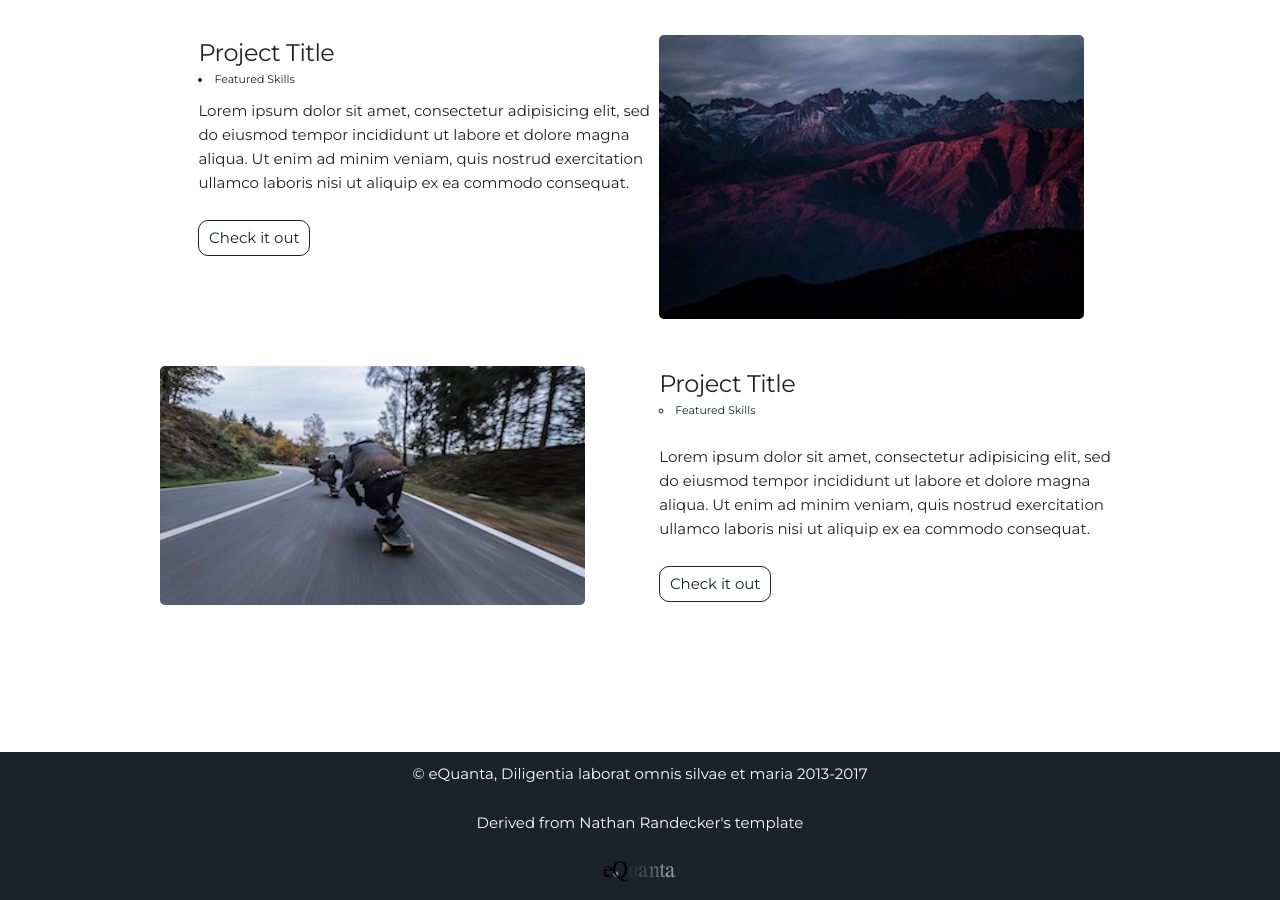
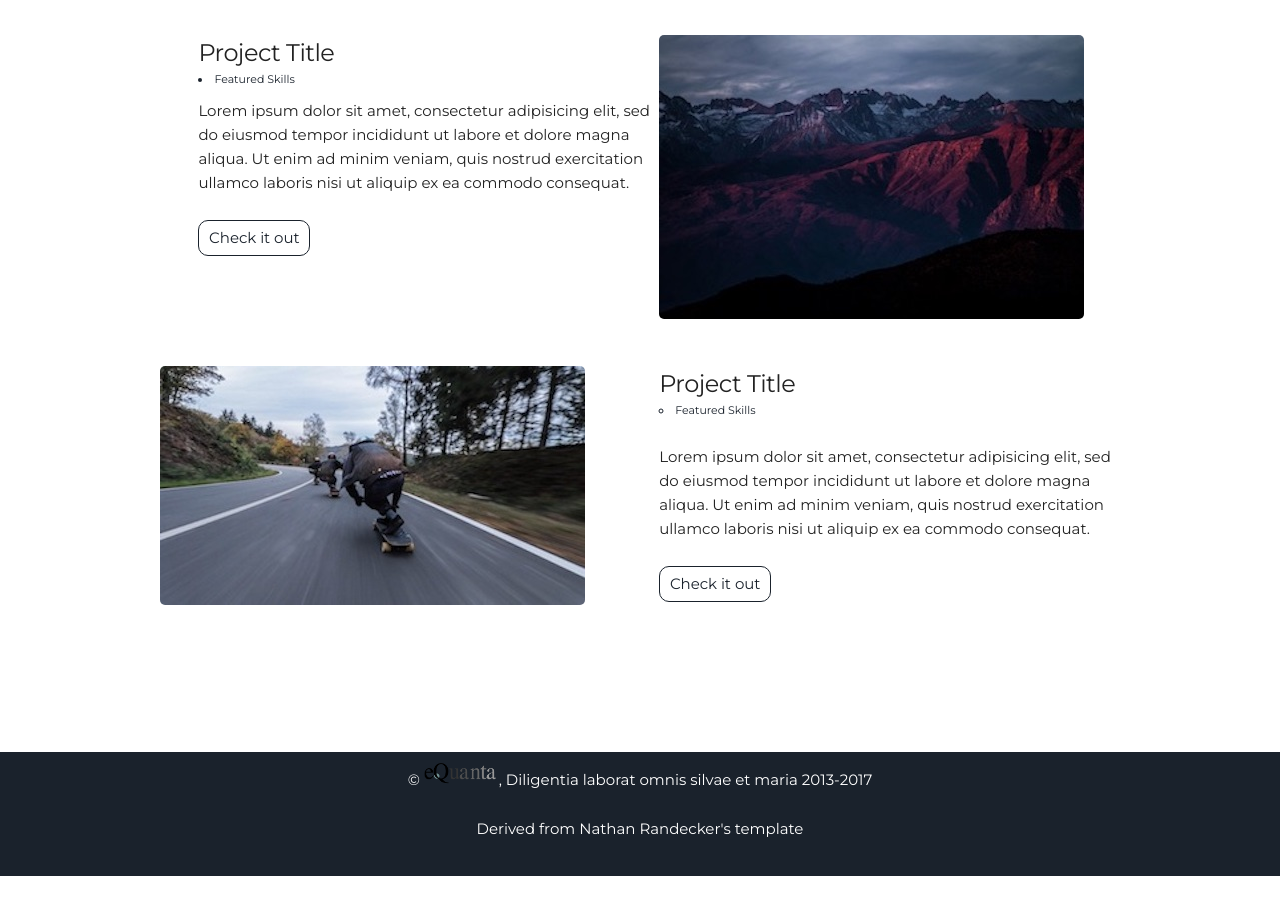
Before and after one commit to leroy1977/eQ1, a Jekyll site: the page built from index.html, in a window 1280 px wide and 900 px high, scrolled down 1483 px. Built offline with Jekyll 4.4.1, drawn with Linux system fonts in a browser that asks for light colours; after the commit the page ends 2359 px from its top, so only the background shows below that.

Commit message:
Update footer.html

```diff
--- a/_includes/footer.html
+++ b/_includes/footer.html
@@ -1,7 +1,7 @@
 <footer class="footer">
-    <p>&copy; {{site.username}}, {{site.description}}  2013-2017</p>
+    <p>&copy; <img alt="logo" src="{{ "/assets/img/logo_small.png" | prepend: site.baseurl }}" />, {{site.description}}  2013-2017</p>
     <p>Derived from <!--<a href="https://nrandecker.github.io"> --> Nathan Randecker's template <!--</a> --></p>
-    <img alt="logo" src="{{ "/assets/img/logo_small.png" | prepend: site.baseurl }}" />
+
 </footer>
 <script src="//cdn.jsdelivr.net/particles.js/2.0.0/particles.min.js"></script>
 <script src="{{ "/assets/js/sweet-scroll.min.js" | prepend: site.baseurl }}"></script>
```
